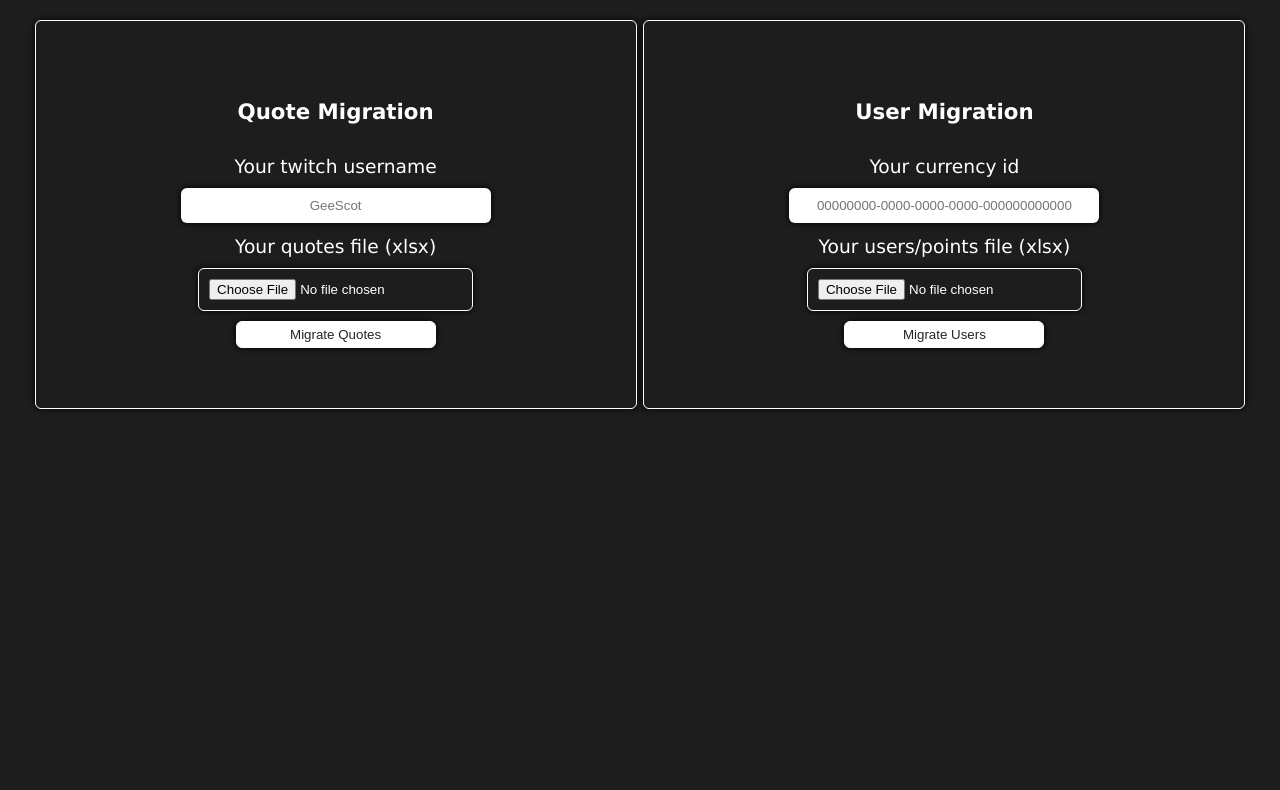
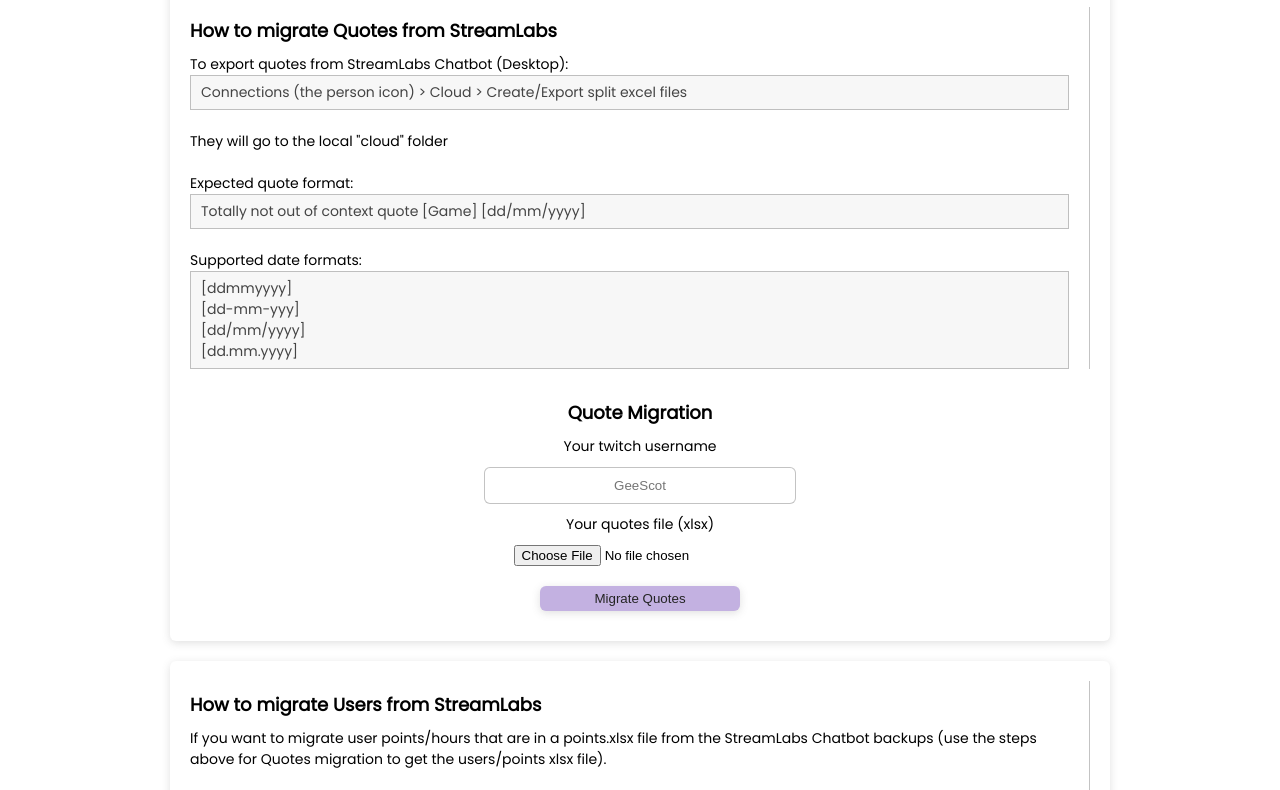
Before and after one commit to GeeScot/firefly, a website: page src/public/index.html in a window 1280 px wide. Shown: the part 81-871 px from the top of the page. Before the commit the page ends 800 px from the top, so only its background shows below. Drawn offline with Linux system fonts and the light colour scheme.

Commit message:
Split out css and js code; Cleaned up the look and layout; Added instructions for migration

```diff
--- a/src/index.js
+++ b/src/index.js
@@ -13,7 +13,7 @@
 const upload = multer({ storage: storage });
 
 const app = express();
-const port = 3000;
+const port = process.env.PORT || 3000;
 
 app.use(express.text());
 app.use(express.json());
--- /dev/null
+++ b/src/public/functions.js
@@ -0,0 +1,55 @@
+async function getQuotesNeDB(e) {
+  e.preventDefault();
+  document.getElementById('quotesbutton').disabled = true;
+
+  const streamer = document.getElementById('streamer').value;
+  const inputFile = document.getElementById('quotelist').files[0];
+
+  const formData = new FormData();
+  formData.append('streamer', streamer);
+  formData.append('quotelist', inputFile);
+
+  try {
+    const result = await fetch('/api/quotes/xlsx', {
+      method: 'POST',
+      body: formData
+    });
+    const metadata = await result.json();
+
+    setTimeout(() => {
+      window.open(`/api/download/quotes/${metadata.createdDb}`, '_blank');
+    }, 1000);
+  } catch (e) {
+    console.log(e);
+  } finally {
+    document.getElementById('quotesbutton').disabled = false;
+  }
+}
+
+async function getUsersNeDB(e) {
+  e.preventDefault();
+  document.getElementById('usersbutton').disabled = true;
+
+  const currencyId = document.getElementById('currencyId').value;
+  const inputFile = document.getElementById('userlist').files[0];
+
+  const formData = new FormData();
+  formData.append('currencyId', currencyId);
+  formData.append('userlist', inputFile);
+
+  try {
+    const result = await fetch('/api/users/xlsx', {
+      method: 'POST',
+      body: formData
+    });
+    const metadata = await result.json();
+
+    setTimeout(() => {
+      window.open(`/api/download/users/${metadata.createdDb}`, '_blank');
+    }, 1000);
+  } catch (e) {
+    console.log(e);
+  } finally {
+    document.getElementById('usersbutton').disabled = false;
+  }
+}
--- a/src/public/index.html
+++ b/src/public/index.html
@@ -2,153 +2,45 @@
 <html>
 
 <head>
-  <title>Quote XLSX to NeDB</title>
-  <style>
-    body {
-      text-align: center;
-      font-family: Verdana, Geneva, Tahoma, sans-serif;
-
-      color: white;
-      background-color: #1d1d1d;
-
-      font-size: 16pt;
-    }
-
-    .container {
-      display: inline-block;
-      width: 500px;
-
-      padding: 50px;
-      margin: 10px 0;
-
-      border: 1px solid #ffffff;
-      border-radius: 6px;
-
-      box-shadow: 0 0 6px 0 #000000;
-    }
-
-    .fileupload {
-      padding: 10px;
-      margin-top: 10px;
-
-      border: 1px solid #ffffff;
-      border-radius: 6px;
-
-      box-shadow: 0 0 6px 0 #000000;
-    }
-
-    label {
-      font-size: 14pt;
-    }
-
-    input[type="text"] {
-      width: 300px;
-
-      padding: 10px 5px;
-      margin: 10px 0;
-
-      border: none;
-      border-radius: 6px;
-
-      box-shadow: 0 0 6px 0 #000000;
-
-      text-align: center;
-    }
-
-    textarea:focus,
-    input:focus {
-      outline: none;
-    }
-
-    input[type="button"] {
-      width: 200px;
-
-      padding: 5px 0;
-      margin: 10px 0;
-
-      border: 1px solid #ffffff;
-      border-radius: 6px;
-
-      background-color: #ffffff;
-      color: #242424;
-
-      box-shadow: 0 0 6px 0 #000000;
-    }
-
-    input[type="button"]:hover {
-      cursor: pointer;
-
-      background-color: #242424;
-      color: #ffffff;
-    }
-  </style>
-  <script>
-    async function getQuotesNeDB(e) {
-      e.preventDefault();
-      document.getElementById('quotesbutton').disabled = true;
-
-      const streamer = document.getElementById('streamer').value;
-      const inputFile = document.getElementById('quotelist').files[0];
-
-      const formData = new FormData();
-      formData.append('streamer', streamer);
-      formData.append('quotelist', inputFile);
-
-      try {
-        const result = await fetch('/api/quotes/xlsx', {
-          method: 'POST',
-          body: formData
-        });
-        const metadata = await result.json();
-
-        setTimeout(() => {
-          window.open(`/api/download/quotes/${metadata.createdDb}`, '_blank');
-        }, 1000);
-      } catch (e) {
-        console.log(e);
-      } finally {
-        document.getElementById('quotesbutton').disabled = false;
-      }
-    }
-
-    async function getUsersNeDB(e) {
-      e.preventDefault();
-      document.getElementById('usersbutton').disabled = true;
-
-      const currencyId = document.getElementById('currencyId').value;
-      const inputFile = document.getElementById('userlist').files[0];
-
-      const formData = new FormData();
-      formData.append('currencyId', currencyId);
-      formData.append('userlist', inputFile);
-
-      try {
-        const result = await fetch('/api/users/xlsx', {
-          method: 'POST',
-          body: formData
-        });
-        const metadata = await result.json();
-
-        setTimeout(() => {
-          window.open(`/api/download/users/${metadata.createdDb}`, '_blank');
-        }, 1000);
-      } catch (e) {
-        console.log(e);
-      } finally {
-        document.getElementById('usersbutton').disabled = false;
-      }
-    }
-  </script>
+  <title>StreamLabs to Firebot</title>
+  <link rel="stylesheet" href="style.css" />
+  <script type="text/javascript" src="functions.js"></script>
+  <link rel="preconnect" href="https://fonts.googleapis.com">
+  <link rel="preconnect" href="https://fonts.gstatic.com" crossorigin>
+  <link href="https://fonts.googleapis.com/css2?family=Poppins&display=swap" rel="stylesheet">
 </head>
 
 <body>
-  <h2>XLSX to NeDB Migration</h2>
+  <h2>StreamLabs Chatbot XLSX -> Firebot NeDB</h2>
+  <div class="container">
+    <div class="how-to">
+      <h4>How to migrate Quotes from StreamLabs</h4>
+      To export quotes from StreamLabs Chatbot (Desktop):
+      <br/>
+      <div class="code">Connections (the person icon) > Cloud > Create/Export split excel files</div>
+      <br/>
+      They will go to the local "cloud" folder
+      <br /><br />
+      Expected quote format:
+      <br />
+      <div class="code">Totally not out of context quote [Game] [dd/mm/yyyy]</div>
+      <br />
+      Supported date formats:
+      <br />
+      <div class="code">
+        <div>[ddmmyyyy]</div>
+        <div>[dd-mm-yyy]</div>
+        <div>[dd/mm/yyyy]</div>
+        <div>[dd.mm.yyyy]</div>
+      </div>
+    </div>
 
-  <div class="container">
+    <div class="migration-form">
       <h4>Quote Migration</h4>
       <div>
         <label>Your twitch username</label>
-      <br />
+      </div>
+      <div>
         <input
           type="text"
           id="streamer"
@@ -158,17 +50,35 @@
           onfocus="this.placeholder = ''" />
       </div>
       <div>
-      <label>Your quotes file (xlsx)</label>
-      <br />
-      <input type="file" id="quotelist" name="quotelist" class="fileupload" />
+        <label for="quotelist">Your quotes file (xlsx)</label>
+      </div>
+      <div class="file-upload">
+        <input type="file" id="quotelist" name="quotelist" />
       </div>
       <input id="quotesbutton" type="button" value="Migrate Quotes" onclick="getQuotesNeDB(event)" />
     </div>
+  </div>
   <div class="container">
+    <div class="how-to">
+      <h4>How to migrate Users from StreamLabs</h4>
+      If you want to migrate user points/hours that are in a points.xlsx file from the StreamLabs Chatbot backups (use the steps above for Quotes migration to get the users/points xlsx file).
+      <br /><br />
+      It has to be in the format Name, Rank, Points, Hours. The Rank will be ignored in the migration.
+      <img alt="xlsx users format" src="https://cdn.discordapp.com/attachments/720225308707651625/827262394707345408/Capture.PNG" width="400" />
+      <br /><br />
+      You'll need to set up a currency first and then grab the currency id from the currency.json file in:
+      <br />
+      <div class="code">%appdata%\Firebot\v5\profiles\Main Profile\currency</div>
+      <br />
+      <img alt="xlsx users format" src="https://cdn.discordapp.com/attachments/720225308707651625/827262402823061544/Capture-2.PNG" width="400" />
+    </div>
+
+    <div class="migration-form">
       <h4>User Migration</h4>
       <div>
-      <label>Your currency id</label>
-      <br />
+        <label for="currencyId">Your currency id</label>
+      </div>
+      <div>
         <input
           type="text"
           id="currencyId"
@@ -178,11 +88,13 @@
           onfocus="this.placeholder = ''" />
       </div>
       <div>
-      <label>Your users/points file (xlsx)</label>
-      <br />
-      <input type="file" id="userlist" name="userlist" class="fileupload" />
+        <label for="userlist">Your users/points file (xlsx)</label>
+      </div>
+      <div class="file-upload">
+        <input type="file" id="userlist" name="userlist" />
       </div>
       <input id="usersbutton" type="button" value="Migrate Users" onclick="getUsersNeDB(event)" />
+    </div>
   </div>
 </body>
 
--- /dev/null
+++ b/src/public/style.css
@@ -0,0 +1,127 @@
+body {
+  display: flex;
+  flex-direction: column;
+
+  justify-content: center;
+  align-items: center;
+
+  text-align: center;
+  font-family: 'Poppins', sans-serif;
+
+  margin-bottom: 50px;
+
+  color: #000000;
+  background-color: #ffffff;
+
+  font-size: 14px;
+}
+
+h2, h4 {
+  margin: 0;
+  padding: 10px 0;
+
+  font-weight: bold;
+}
+
+h2 {
+  font-size: 20px;
+}
+
+h4 {
+  font-size: 18px;
+}
+
+ul {
+  list-style-type: none;
+  padding: 0;
+  margin: 0;
+}
+
+.code {
+  padding: 6px 10px;
+
+  color: #444444;
+
+  border: 1px solid #69696966;
+  background-color: #efefef7e;
+}
+
+.container {
+  display: flex;
+  flex-direction: row;
+  gap: 20px;
+  width: 900px;
+
+  padding: 20px;
+  margin: 10px 0;
+
+  border-radius: 6px;
+
+  box-shadow: rgba(99, 99, 99, 0.2) 0px 2px 8px 0px;
+
+  @media (min-width: 900px) {
+    flex-direction: column;
+  }
+}
+
+.container > * {
+  flex: 1;
+}
+
+.how-to {
+  text-align: left;
+
+  padding-right: 20px;
+  border-right: 1px solid #69696966;
+}
+
+.file-upload {
+  text-align: center;
+  margin: 10px 0;
+
+  border-radius: 6px;
+}
+
+label {
+  font-size: 14px;
+  margin: 0;
+  padding: 0;
+}
+
+input[type="text"] {
+  width: 300px;
+
+  padding: 10px 5px;
+  margin: 10px 0;
+
+  border: 1px solid #69696966;
+  border-radius: 6px;
+
+  text-align: center;
+}
+
+textarea:focus,
+input:focus {
+  outline: none;
+}
+
+input[type="button"] {
+  width: 200px;
+
+  padding: 5px 0;
+  margin: 10px 0;
+
+  border: none;
+  border-radius: 6px;
+
+  background-color: #C3B1E1;
+  color: #242424;
+
+  box-shadow: rgba(99, 99, 99, 0.2) 0px 2px 8px 0px;
+}
+
+input[type="button"]:hover {
+  cursor: pointer;
+
+  background-color: #C3B1E1c4;
+}
```
Also changed, not shown: 1 other file. Lines whose indentation alone changed are shown as unchanged.
